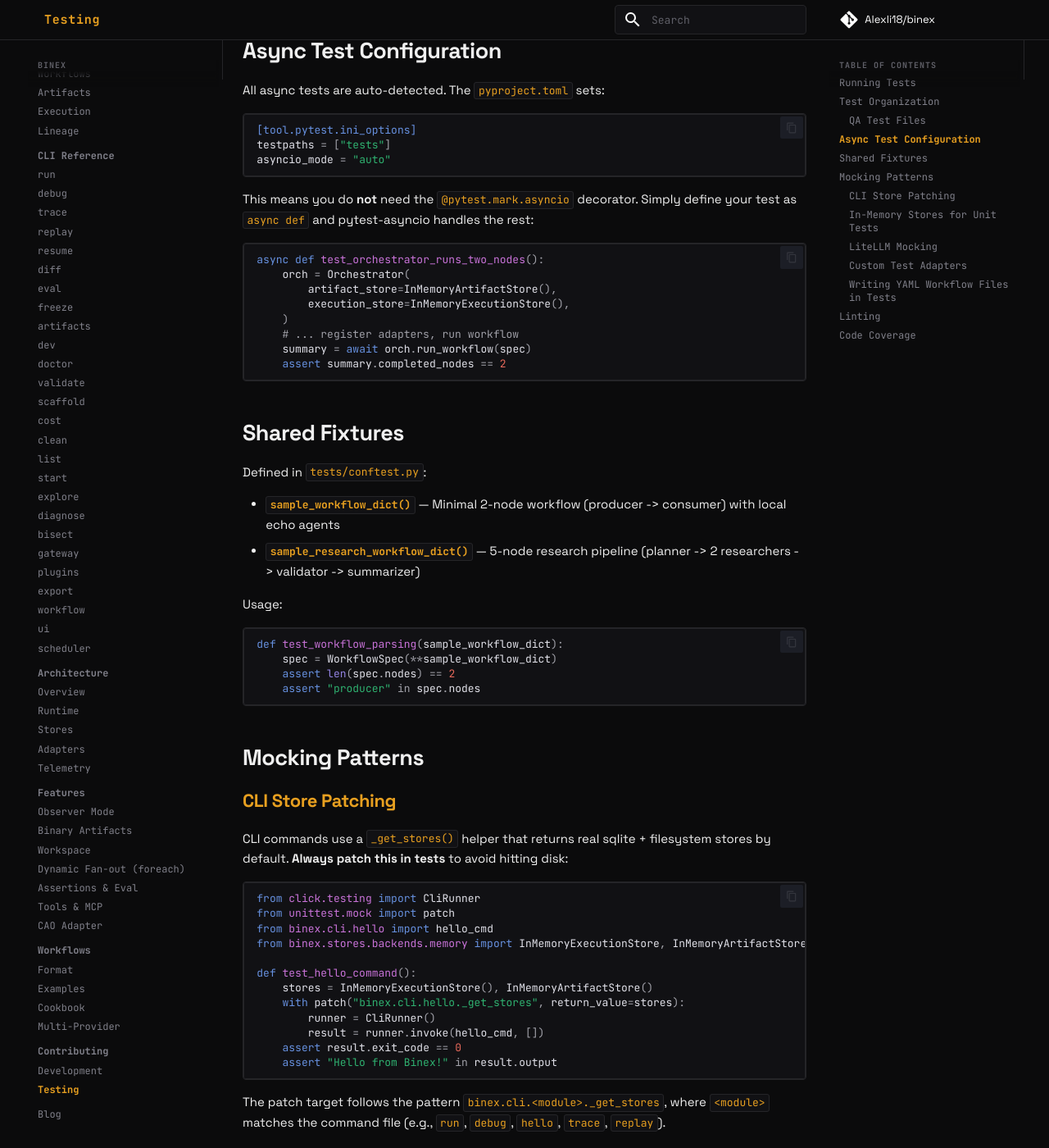
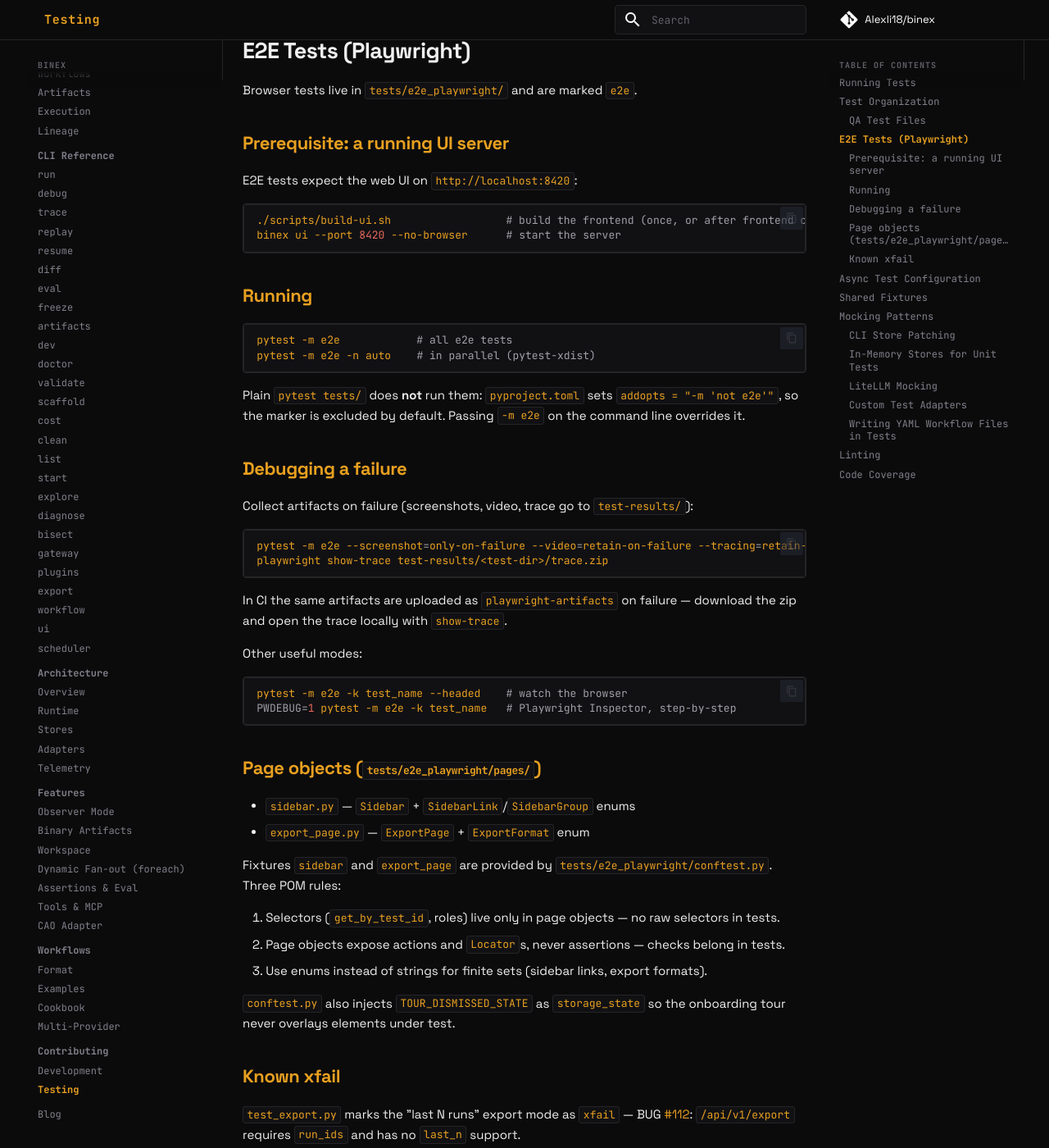
Before and after one commit to Alexli18/binex, an MkDocs documentation site: the page built from docs/contributing/testing.md, in a window 1280 px wide and 1400 px high, scrolled down 1765 px. Shown: the whole window at 82% size. Built offline with MkDocs 1.6.1 and Material for MkDocs 9.7.7, drawn with Linux system fonts in a browser that asks for light colours; comment, search, counter and statistics services are not loaded.

Commit message:
docs: update testing guide for pytest-based e2e suite

````diff
--- a/docs/contributing/testing.md
+++ b/docs/contributing/testing.md
@@ -63,6 +63,63 @@ QA tests follow a structured plan and are organized by phase:
 | `test_qa_phase4_core.py` | Runtime, stores, adapters | 27 |
 | `test_qa_phase5a_security.py` | Security, E2E | 22 |
 | `test_qa_phase5b_remaining.py` | Registry, trace, workflow, models | 21 |
+
+## E2E Tests (Playwright)
+
+Browser tests live in `tests/e2e_playwright/` and are marked `e2e`.
+
+### Prerequisite: a running UI server
+
+E2E tests expect the web UI on `http://localhost:8420`:
+
+```bash
+./scripts/build-ui.sh                  # build the frontend (once, or after frontend changes)
+binex ui --port 8420 --no-browser      # start the server
+```
+
+### Running
+
+```bash
+pytest -m e2e            # all e2e tests
+pytest -m e2e -n auto    # in parallel (pytest-xdist)
+```
+
+Plain `pytest tests/` does **not** run them: `pyproject.toml` sets `addopts = "-m 'not e2e'"`, so the marker is excluded by default. Passing `-m e2e` on the command line overrides it.
+
+### Debugging a failure
+
+Collect artifacts on failure (screenshots, video, trace go to `test-results/`):
+
+```bash
+pytest -m e2e --screenshot=only-on-failure --video=retain-on-failure --tracing=retain-on-failure
+playwright show-trace test-results/<test-dir>/trace.zip
+```
+
+In CI the same artifacts are uploaded as `playwright-artifacts` on failure — download the zip and open the trace locally with `show-trace`.
+
+Other useful modes:
+
+```bash
+pytest -m e2e -k test_name --headed    # watch the browser
+PWDEBUG=1 pytest -m e2e -k test_name   # Playwright Inspector, step-by-step
+```
+
+### Page objects (`tests/e2e_playwright/pages/`)
+
+- `sidebar.py` — `Sidebar` + `SidebarLink`/`SidebarGroup` enums
+- `export_page.py` — `ExportPage` + `ExportFormat` enum
+
+Fixtures `sidebar` and `export_page` are provided by `tests/e2e_playwright/conftest.py`. Three POM rules:
+
+1. Selectors (`get_by_test_id`, roles) live only in page objects — no raw selectors in tests.
+2. Page objects expose actions and `Locator`s, never assertions — checks belong in tests.
+3. Use enums instead of strings for finite sets (sidebar links, export formats).
+
+`conftest.py` also injects `TOUR_DISMISSED_STATE` as `storage_state` so the onboarding tour never overlays elements under test.
+
+### Known xfail
+
+`test_export.py` marks the "last N runs" export mode as `xfail` — BUG [#112](https://github.com/Alexli18/binex/issues/112): `/api/v1/export` requires `run_ids` and has no `last_n` support.
 
 ## Async Test Configuration
 
````
